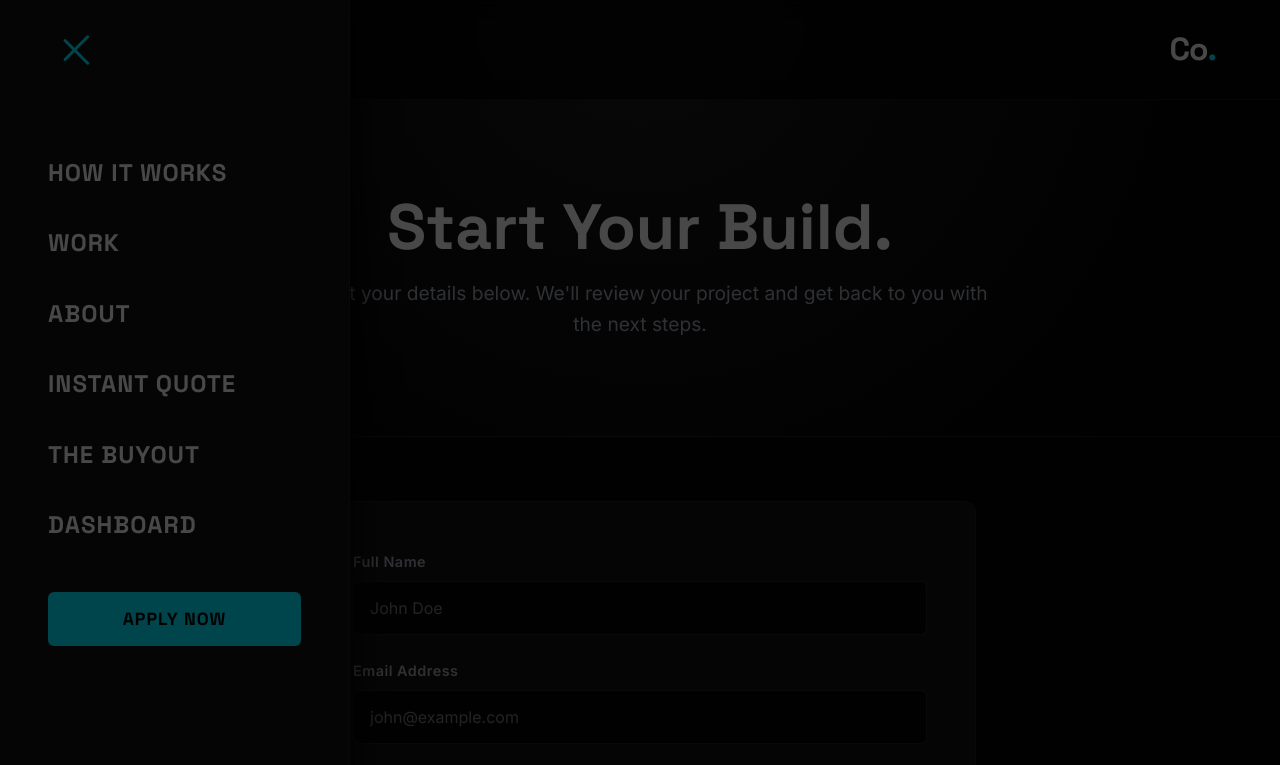
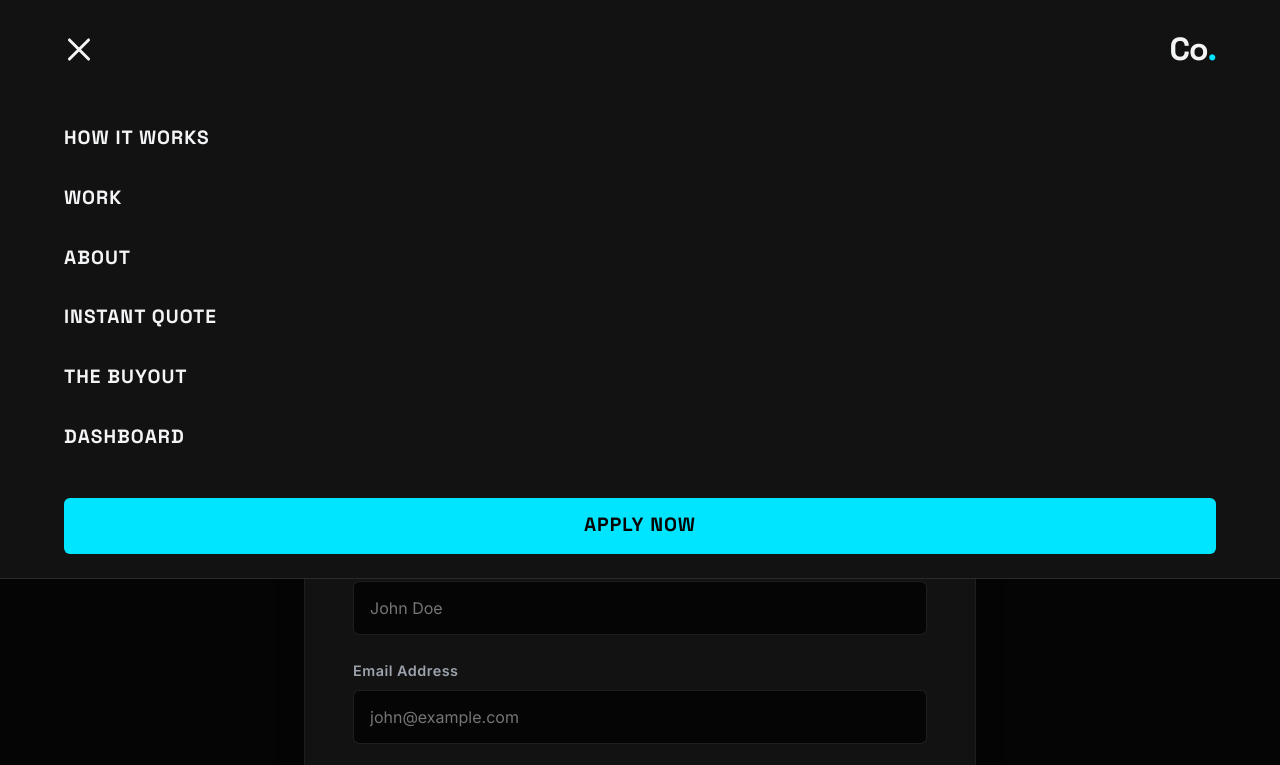
Before and after one commit to CoDotEng/Co., a plain HTML site: page apply.html in a window 1280 px wide. Both pictures are taken after a click on the button "Toggle Navigation". Shown: the top 765 px of the page. Drawn offline with Linux system fonts and the light colour scheme.

Commit message:
Update apply.html

```diff
--- a/apply.html
+++ b/apply.html
@@ -18,7 +18,6 @@
         }
 
         * { margin: 0; padding: 0; box-sizing: border-box; }
-        html, body { overflow-x: hidden; }
         html { scroll-behavior: smooth; }
         body {
             font-family: 'Inter', sans-serif;
@@ -28,82 +27,66 @@
         }
 
         h1, h2, h3, .logo { font-family: 'Space Grotesk', sans-serif; }
-        a { text-decoration: none; color: var(--text-main); transition: color 0.3s ease; }
+        a { text-decoration: none; color: var(--text-main); }
 
         /* --- PLAIN UNIVERSAL NAVIGATION --- */
         .codot-nav {
             display: flex; justify-content: space-between; align-items: center;
             padding: 1.5rem 5%; position: fixed; width: 100%; top: 0; left: 0;
-            background: rgba(5, 5, 5, 0.9); backdrop-filter: blur(10px); -webkit-backdrop-filter: blur(10px);
-            z-index: 9998; border-bottom: 1px solid rgba(255,255,255,0.05);
+            background: var(--surface-color); /* Solid opaque color */
+            z-index: 9999; border-bottom: 1px solid rgba(255,255,255,0.1);
         }
+
+        /* Plain Hamburger (Left) */
+        .menu-toggle {
+            display: flex; flex-direction: column; justify-content: space-between;
+            width: 30px; height: 21px; background: transparent; border: none;
+            cursor: pointer; z-index: 10000;
+        }
+        .menu-toggle span {
+            display: block; height: 3px; width: 100%; background-color: var(--text-main);
+            border-radius: 2px;
+        }
+
+        /* Instant X toggle */
+        .menu-toggle.active span:nth-child(1) { transform: translateY(9px) rotate(45deg); }
+        .menu-toggle.active span:nth-child(2) { opacity: 0; }
+        .menu-toggle.active span:nth-child(3) { transform: translateY(-9px) rotate(-45deg); }
 
         /* Logo (Right) */
         .codot-nav .logo {
             font-size: 2rem; font-weight: 700; letter-spacing: -1px;
-            position: relative; z-index: 10003;
+            z-index: 10000;
         }
         .codot-nav .dot { color: var(--accent); }
 
-        /* Plain Hamburger (Left) */
-        .menu-toggle {
-            display: flex; flex-direction: column; justify-content: space-between;
-            width: 35px; height: 24px; background: transparent; border: none;
-            cursor: pointer; z-index: 10003;
+        /* Standard Dropdown Menu */
+        .nav-links {
+            display: none; /* Completely hidden by default */
+            position: absolute; top: 100%; left: 0; width: 100%;
+            background: var(--surface-color);
+            border-bottom: 1px solid rgba(255,255,255,0.1);
+            padding: 1.5rem 5%;
+            z-index: 9998;
         }
-        .menu-toggle span {
-            display: block; height: 3px; width: 100%; background-color: var(--text-main);
-            border-radius: 3px; transition: transform 0.3s ease, opacity 0.3s ease;
-            transform-origin: left center;
+        .nav-links.open {
+            display: flex; flex-direction: column; gap: 1.5rem;
         }
 
-        /* Simple X Animation */
-        .menu-toggle.active span:nth-child(1) { transform: rotate(45deg); background-color: var(--accent); }
-        .menu-toggle.active span:nth-child(2) { opacity: 0; }
-        .menu-toggle.active span:nth-child(3) { transform: rotate(-45deg); background-color: var(--accent); }
+        /* Plain Links */
+        .nav-links a {
+            font-family: 'Space Grotesk', sans-serif;
+            font-size: 1.2rem; font-weight: 700; text-transform: uppercase; letter-spacing: 1px;
+            width: fit-content; padding-bottom: 5px;
+        }
+        .nav-links a:hover { color: var(--accent); }
 
-        /* Simple Sidebar Drawer */
-        .nav-sidebar {
-            position: fixed; top: 0; left: -100%;
-            width: 350px; max-width: 80vw; height: 100vh;
-            background: var(--surface-color);
-            border-right: 1px solid rgba(255,255,255,0.05);
-            display: flex; flex-direction: column; justify-content: center;
-            padding: 3rem; gap: 2rem;
-            transition: left 0.3s ease;
-            z-index: 10001;
-            box-shadow: 10px 0 30px rgba(0,0,0,0.8);
+        /* Nav Button */
+        .nav-links .nav-btn-plain {
+            background-color: var(--accent); color: var(--bg-color) !important;
+            padding: 0.8rem 1.5rem; border-radius: 6px; border: none; font-weight: 700 !important;
+            text-align: center; width: 100%; margin-top: 1rem;
         }
-        .nav-sidebar.open { left: 0; }
-
-        /* Sidebar Links */
-        .nav-sidebar a {
-            font-family: 'Space Grotesk', sans-serif;
-            font-size: 1.5rem;
-            font-weight: 700; text-transform: uppercase; letter-spacing: 1px;
-            color: var(--text-main);
-            width: fit-content;
-        }
-        .nav-sidebar a:hover { color: var(--accent); }
-
-        .nav-sidebar .nav-btn-sidebar {
-            background-color: var(--accent); color: var(--bg-color) !important;
-            padding: 0.8rem 1.5rem; border-radius: 6px; font-weight: 700 !important;
-            margin-top: 1rem; width: 100%; text-align: center; display: inline-block;
-            font-size: 1.1rem; border: none;
-        }
-        .nav-sidebar .nav-btn-sidebar:hover {
-            box-shadow: 0 0 15px var(--accent-glow); transform: translateY(-2px);
-        }
-
-        /* Dark Screen Backdrop */
-        .nav-backdrop {
-            position: fixed; top: 0; left: 0; width: 100vw; height: 100vh;
-            background: rgba(0,0,0,0.7);
-            opacity: 0; pointer-events: none; transition: opacity 0.3s ease;
-            z-index: 10000;
-        }
-        .nav-backdrop.open { opacity: 1; pointer-events: all; }
 
         /* --- PAGE HEADER --- */
         .page-header {
@@ -137,14 +120,8 @@
             background-color: var(--bg-color); color: var(--text-main);
             border: 1px solid rgba(255,255,255,0.1); border-radius: 6px;
             font-family: 'Inter', sans-serif; font-size: 1rem;
-            transition: all 0.3s ease;
         }
-
-        .form-control:focus {
-            outline: none; border-color: var(--accent);
-            box-shadow: 0 0 10px rgba(0, 229, 255, 0.1);
-        }
-
+        .form-control:focus { outline: none; border-color: var(--accent); }
         textarea.form-control { resize: vertical; min-height: 120px; }
 
         .btn-submit {
@@ -152,16 +129,14 @@
             background-color: var(--accent); color: var(--bg-color);
             border: none; border-radius: 6px;
             font-family: 'Space Grotesk', sans-serif; font-size: 1.1rem; font-weight: 700;
-            cursor: pointer; transition: all 0.3s ease; margin-top: 1rem;
+            cursor: pointer; margin-top: 1rem;
         }
-        .btn-submit:hover { box-shadow: 0 0 20px var(--accent-glow); transform: translateY(-2px); }
-        .btn-submit:disabled { opacity: 0.7; cursor: not-allowed; transform: none; box-shadow: none; }
 
         /* --- SUCCESS MESSAGE --- */
         .success-box {
             display: none; text-align: center; padding: 3rem 2rem;
             background: rgba(16, 185, 129, 0.05); border: 1px solid rgba(16, 185, 129, 0.2);
-            border-radius: 12px; animation: fadeIn 0.5s ease-out;
+            border-radius: 12px;
         }
         .success-box svg { color: var(--success); margin-bottom: 1rem; width: 64px; height: 64px; }
         .success-box h3 { font-size: 2rem; margin-bottom: 1rem; color: var(--text-main); }
@@ -184,25 +159,18 @@
         .btn-outline {
             padding: 1rem 2rem; background-color: transparent; color: var(--accent);
             border: 2px solid var(--accent); font-family: 'Space Grotesk', sans-serif;
-            font-size: 1.1rem; font-weight: 700; cursor: pointer; transition: all 0.3s ease;
-            border-radius: 4px; display: inline-block;
+            font-size: 1.1rem; font-weight: 700; cursor: pointer; border-radius: 4px; display: inline-block;
         }
-        .btn-outline:hover { background-color: var(--accent); color: var(--bg-color); box-shadow: 0 0 20px var(--accent-glow); }
 
         /* --- FOOTER --- */
         footer { text-align: center; padding: 3rem 5%; color: var(--text-muted); }
 
-        @keyframes fadeIn { from { opacity: 0; transform: translateY(10px); } to { opacity: 1; transform: translateY(0); } }
-
         @media (max-width: 768px) {
-            .nav-sidebar { padding: 2rem; }
             .form-container { padding: 2rem; }
         }
     </style>
 </head>
 <body>
-
-    <div class="nav-backdrop" id="navBackdrop"></div>
 
     <nav class="codot-nav">
         <button class="menu-toggle" id="mobileMenuBtn" aria-label="Toggle Navigation">
@@ -213,14 +181,14 @@
 
         <a href="index.html" class="logo">Co<span class="dot">.</span></a>
 
-        <div class="nav-sidebar" id="navMenu">
+        <div class="nav-links" id="navMenu">
             <a href="model.html">How It Works</a>
             <a href="work.html">Work</a>
             <a href="about.html">About</a>
             <a href="estimate.html">Instant Quote</a>
             <a href="buyout.html">The Buyout</a>
             <a href="dashboard.html">Dashboard</a>
-            <a href="apply.html" class="nav-btn-sidebar">Apply Now</a>
+            <a href="apply.html" class="nav-btn-plain">Apply Now</a>
         </div>
     </nav>
 
@@ -230,39 +198,27 @@
             let currentPath = window.location.pathname.split("/").pop();
             if (currentPath === "" || currentPath === "/") currentPath = "index.html";
 
-            const navLinks = document.querySelectorAll(".nav-sidebar a");
+            const navLinks = document.querySelectorAll(".nav-links a");
 
             navLinks.forEach(link => {
                 if (link.getAttribute("href") === currentPath) {
                     link.style.color = "var(--accent)";
 
-                    if (!link.classList.contains("nav-btn-sidebar")) {
+                    if (!link.classList.contains("nav-btn-plain")) {
                         link.style.borderBottom = "2px solid var(--accent)";
-                        link.style.paddingBottom = "5px";
                     }
                 }
             });
 
-            // Clean Side-Drawer Controller
+            // Plain Dropdown Controller
             const mobileMenuBtn = document.getElementById('mobileMenuBtn');
             const navMenu = document.getElementById('navMenu');
-            const navBackdrop = document.getElementById('navBackdrop');
 
-            function toggleNav() {
-                mobileMenuBtn.classList.toggle('active');
-                navMenu.classList.toggle('open');
-                navBackdrop.classList.toggle('open');
-
-                if (navMenu.classList.contains('open')) {
-                    document.body.style.overflow = 'hidden';
-                } else {
-                    document.body.style.overflow = '';
-                }
-            }
-
-            if (mobileMenuBtn && navMenu && navBackdrop) {
-                mobileMenuBtn.addEventListener('click', toggleNav);
-                navBackdrop.addEventListener('click', toggleNav);
+            if (mobileMenuBtn && navMenu) {
+                mobileMenuBtn.addEventListener('click', () => {
+                    mobileMenuBtn.classList.toggle('active');
+                    navMenu.classList.toggle('open');
+                });
             }
         });
     </script>
@@ -323,11 +279,9 @@
     </footer>
 
     <script type="module">
-        // 1. Import Firebase functions
         import { initializeApp } from "https://www.gstatic.com/firebasejs/10.12.2/firebase-app.js";
         import { getFirestore, collection, addDoc, serverTimestamp } from "https://www.gstatic.com/firebasejs/10.12.2/firebase-firestore.js";
 
-        // 2. Your Firebase Configuration
         const firebaseConfig = {
             apiKey: "AIzaSyD0PjmGveJ_QS4s3S0wFwiDjxdeE4tRKzw",
             authDomain: "codot-agency.firebaseapp.com",
@@ -337,51 +291,42 @@
             appId: "1:22678307444:web:59c72496bad5db86b3c721"
         };
 
-        // 3. Initialize Firebase
         const app = initializeApp(firebaseConfig);
         const db = getFirestore(app);
 
-        // 4. Form Logic
         const form = document.getElementById('applicationForm');
         const submitBtn = document.getElementById('submitBtn');
         const formWrapper = document.getElementById('formWrapper');
         const successBox = document.getElementById('successBox');
         const displayTicketID = document.getElementById('displayTicketID');
 
-        // Function to generate a random 6-character alphanumeric string
         function generateTicketID() {
             return 'CO-' + Math.random().toString(36).substring(2, 8).toUpperCase();
         }
 
         form.addEventListener('submit', async (e) => {
-            e.preventDefault(); // Prevent page refresh
+            e.preventDefault();
 
-            // Disable button and show loading text
             submitBtn.disabled = true;
             submitBtn.innerText = "Submitting...";
 
-            // Get form values
             const name = document.getElementById('name').value;
             const email = document.getElementById('email').value;
             const type = document.getElementById('type').value;
             const description = document.getElementById('description').value;
-
-            // Generate Ticket ID
             const ticketID = generateTicketID();
 
             try {
-                // Save data to Firestore in a collection called "applications"
                 await addDoc(collection(db, "applications"), {
                     ticketID: ticketID,
                     name: name,
                     email: email,
                     type: type,
                     description: description,
-                    status: "1. Application Under Review", // Default status for new entries
+                    status: "1. Application Under Review",
                     timestamp: serverTimestamp()
                 });
 
-                // On Success: Hide form, show success box
                 formWrapper.style.display = "none";
                 successBox.style.display = "block";
                 displayTicketID.innerText = ticketID;
```
